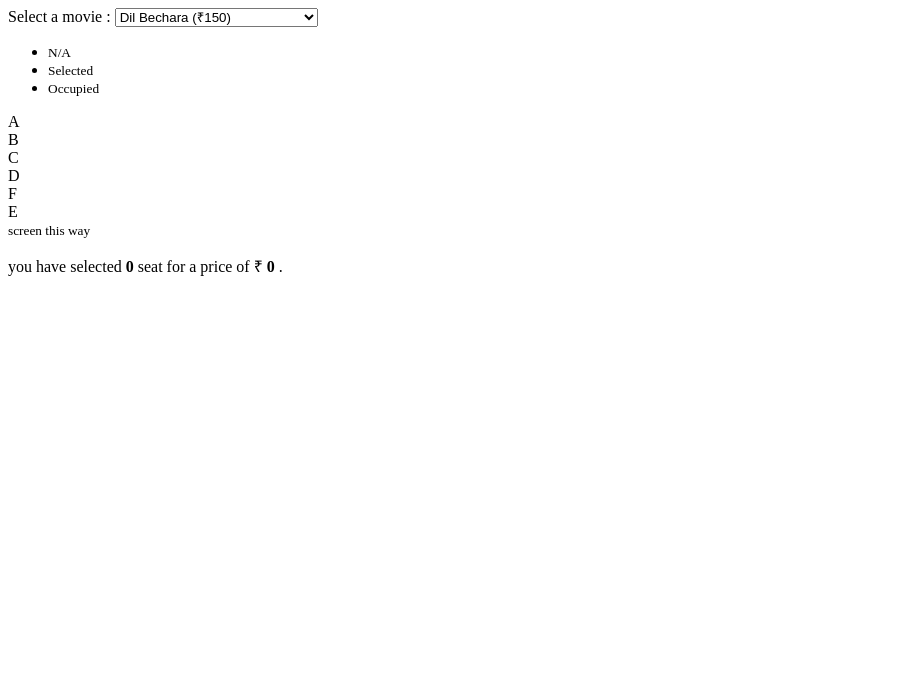
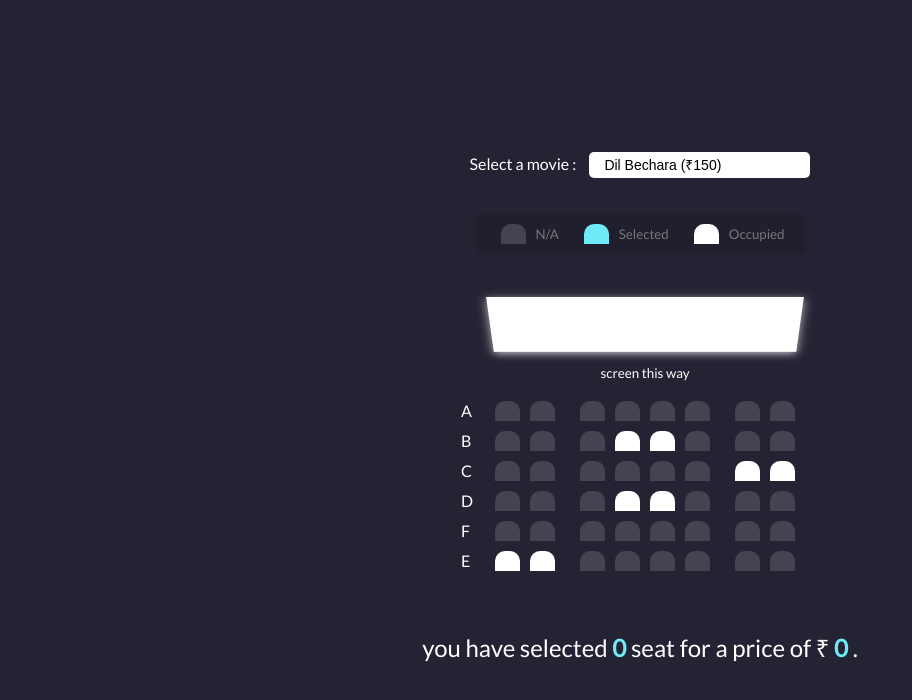
Before and after one commit to vishalrranjan/book-your-seat, a plain HTML site: page index.html in a window 1280 px wide. Shown: the whole page, without its empty margins (0-912 px from the left). Drawn offline with Linux system fonts and the light colour scheme; files that its build step writes are made by us from their sources; the site is published under a folder, as on GitHub Pages, so addresses that start at the root find nothing.

Commit message:
Trigger rebuild

```diff
--- a/index.html
+++ b/index.html
@@ -3,7 +3,7 @@
 <head>
     <meta charset="UTF-8">
     <meta name="viewport" content="width=device-width, initial-scale=1.0">
-    <link rel="stylesheet" href="/style.css">
+    <link rel="stylesheet" href="css/style.css">
     <title>Seat-Booking</title>
 </head>
 <body>
@@ -115,6 +115,6 @@
     <p class="text">you have selected <b> <span id="count">0</span> </b> seat for a price of ₹ <b> <span id="total"> 0 </span> </b>.</p>
 
 
-    <script src="/app.js"></script>
+    <script src="js/app.js"></script>
 </body>
 </html>
```
